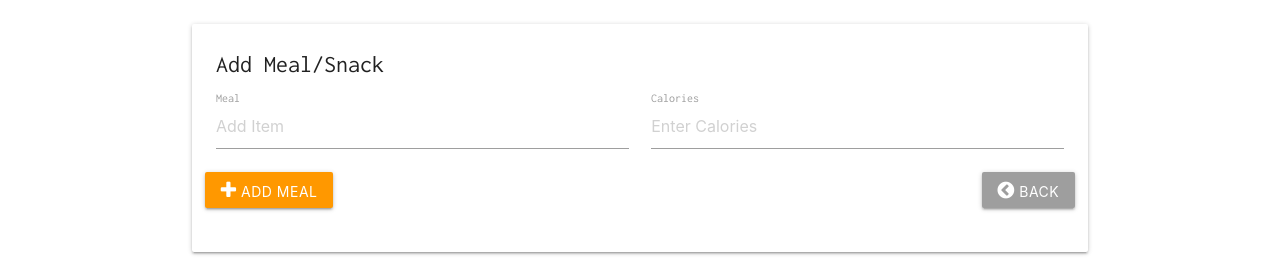
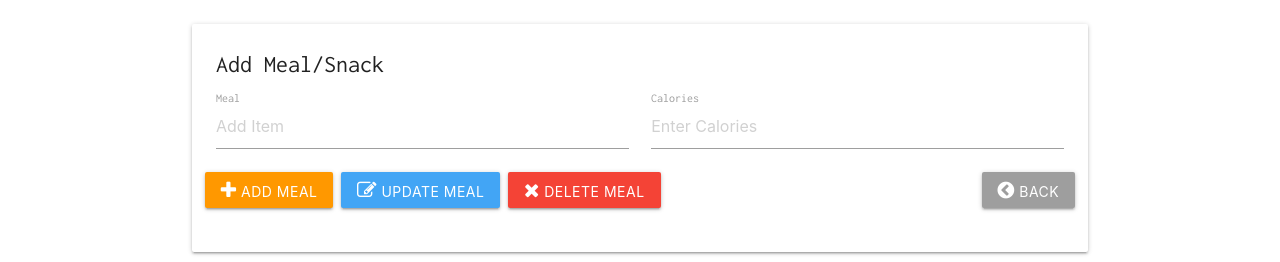
Before and after one commit to jmtes/calorie_tracker, a plain HTML site: page index.html in a window 1280 px wide. Shown: the part 70-332 px from the top of the page. Drawn offline with nearby package versions, Linux system fonts and the light colour scheme.

Commit message:
Show buttons

```diff
--- a/index.html
+++ b/index.html
@@ -45,8 +45,8 @@
               <label for="item-calories">Calories</label>
             </div>
             <button class="add-btn btn orange"><i class="fa fa-plus"></i> Add Meal</button>
-            <!-- <button class="update-btn btn blue lighten-1"><i class="fa fa-pencil-square-o"></i> Update Meal</button>
-            <button class="delete-btn btn red darken-3"><i class="fa fa-remove"></i> Delete Meal</button> -->
+            <button class="update-btn btn blue lighten-1"><i class="fa fa-pencil-square-o"></i> Update Meal</button>
+            <button class="delete-btn btn red"><i class="fa fa-remove"></i> Delete Meal</button>
             <button class="back-btn btn grey pull-right"><i class="fa fa-chevron-circle-left"></i> Back</button>
           </div>
         </form>
```
